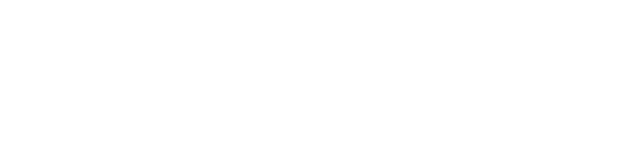
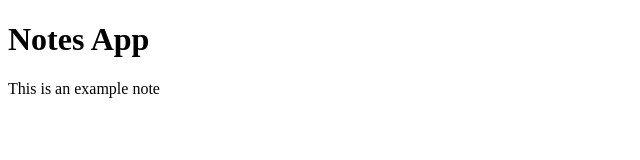
Before and after one commit to siqbal181/notes-app, a website with bundled scripts: page index.html in a window 1280 px wide. Shown: the whole page, without its empty margins (0-640 px from the left). Built offline with nearby package versions, Linux system fonts and the light colour scheme.

Commit message:
Test drive notesView

```diff
--- a/index.html
+++ b/index.html
@@ -7,6 +7,11 @@
   <title>Document</title>
 </head>
 <body>
+  <h1>Notes App</h1>
+  <div id="main-container">
+
+
+  </div>
   <script type="text/javascript" src="bundle.js"></script>
 </body>
 </html>
--- a/index.js
+++ b/index.js
@@ -1,8 +1,10 @@
 const notesModel = require('./notesModel');
+const notesView = require('./notesView');
 
 console.log('The note app is running')
 
 const notes = new notesModel;
-notes.addNote('Buy milk')
-notes.addNote('Go to gym')
-console.log(notes.getNotes());
+notes.addNote('This is an example note');
+
+const view = new notesView(notes);
+view.displayNotes();
--- /dev/null
+++ b/notesView.js
@@ -0,0 +1,20 @@
+class NotesView {
+  constructor(model) {
+    this.model = model;
+    this.mainContainerEl = document.querySelector('#main-container')
+  }
+
+  displayNotes() {
+    const notes = this.model.getNotes();
+
+    notes.forEach(note => {
+      const noteEl = document.createElement('div');
+      noteEl.textContent = note;
+      noteEl.className = 'note';
+      this.mainContainerEl.append(noteEl);
+    })
+  }
+
+}
+
+module.exports = NotesView;
```
Also changed, not shown: notesView.test.js (added, +19 -0 lines).
